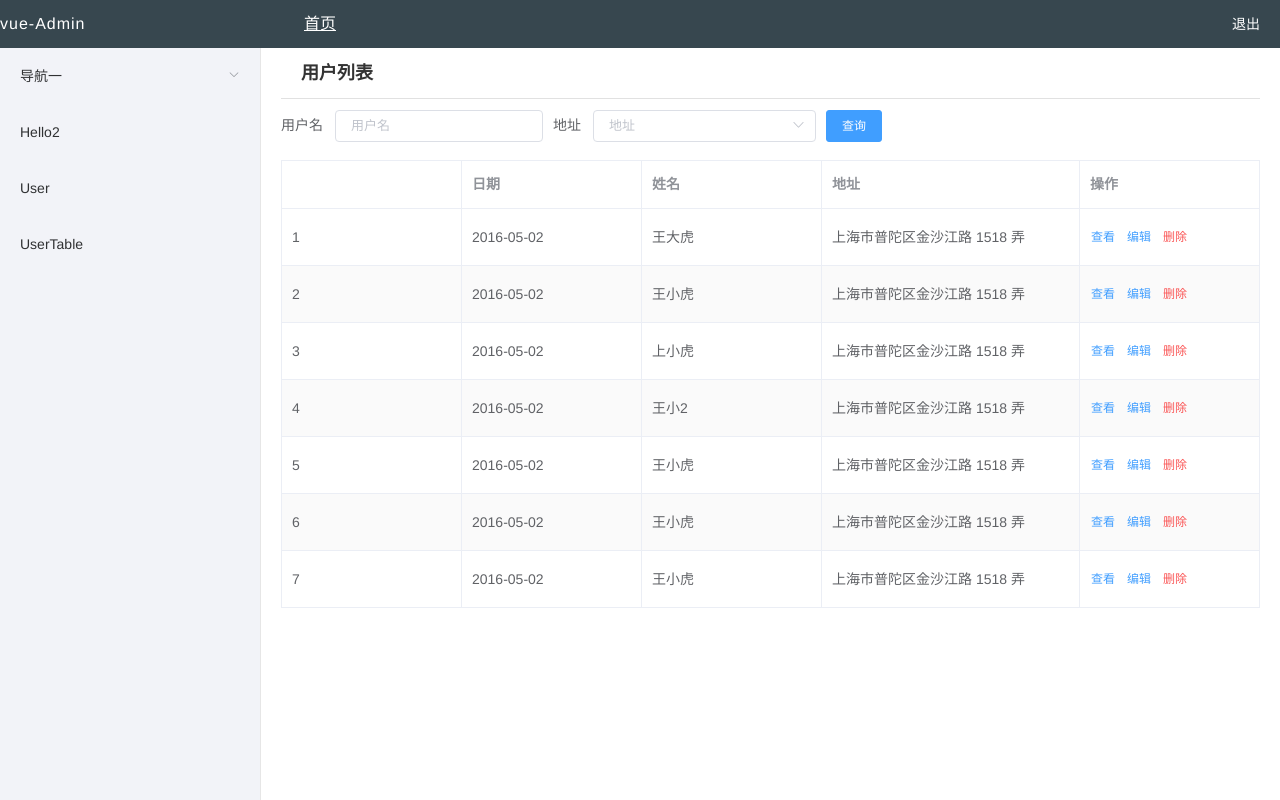
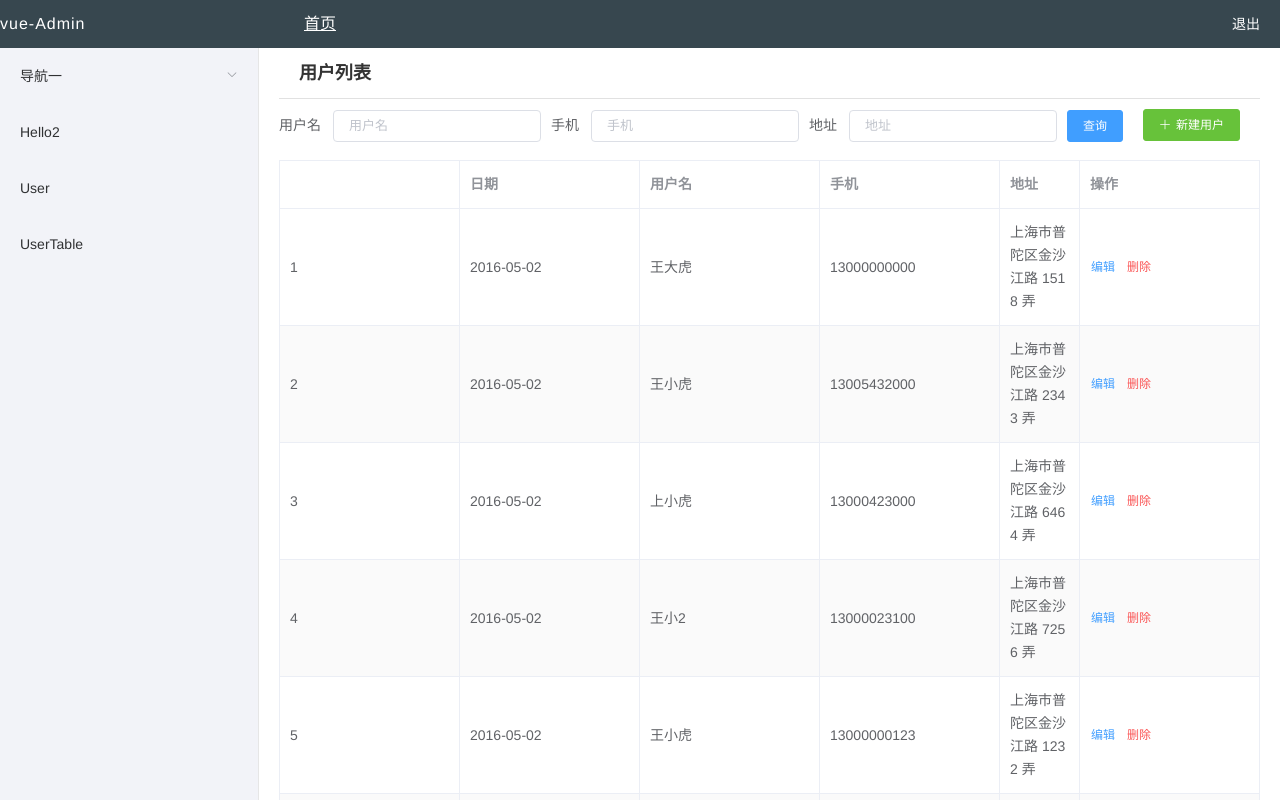
Before and after one commit to believeZJP/vue-tutorial, a Vue app: page /userTable in a window 1280 px wide. Shown: the top 800 px of the page. Built offline with nearby package versions, Linux system fonts and the light colour scheme.

Commit message:
add element-cover css file. add userTable js so query delete modify works fine~

```diff
--- a/src/main.js
+++ b/src/main.js
@@ -6,6 +6,7 @@ import router from './router'
 import 'normalize.css'
 import ElementUI from 'element-ui'
 import 'element-ui/lib/theme-chalk/index.css'
+import '@/style/element-cover.scss'
 import '@/style/index.scss'
 
 Vue.use(ElementUI)
--- /dev/null
+++ b/src/style/element-cover.scss
@@ -0,0 +1,15 @@
+.el-menu{
+    border:none;
+    background-color: transparent;
+}
+
+.el-dialog__body{
+  padding: 0 20px;
+}
+
+.el-form h4{
+  font-size: 16px;
+  padding-bottom: 10px;
+  margin-bottom: 20px;
+  border-bottom: 1px solid #ccc;
+}
--- a/src/style/index.scss
+++ b/src/style/index.scss
@@ -2,10 +2,6 @@ html, body{
     height: 100%;
 }
 
-.el-menu{
-    border:none;
-    background-color: transparent;
-}
 /* scrollbar */
 ::-webkit-scrollbar {
   width: 8px;
@@ -50,6 +46,12 @@ $pxObj: (10p: 10px, 20p: 20px, 30p: 30px, 40p: 40px);
   }
 }
 
+$lrObj: (l: left, r: right);
+@each $n , $v in $lrObj {
+    .f#{$n}{
+        float: $v;
+    }
+}
 
 // 右侧页面总区域
 .page-con-r{
--- a/src/views/UserTable.vue
+++ b/src/views/UserTable.vue
@@ -3,33 +3,53 @@
         <h3>用户列表</h3>
         <el-form :inline="true" :model="searchObj" class="demo-form-inline mt10p" size="small">
         <el-form-item label="用户名">
-            <el-input v-model="searchObj.name" placeholder="用户名"></el-input>
+            <el-input v-model="searchObj.name" placeholder="用户名" @input="onSearch"></el-input>
+        </el-form-item>
+        <el-form-item label="手机" size="small">
+            <el-input v-model="searchObj.tel" placeholder="手机" @input="onSearch"></el-input>
         </el-form-item>
         <el-form-item label="地址" size="small">
-            <el-select v-model="searchObj.address" placeholder="地址">
-            <el-option label="区域一" value="shanghai"></el-option>
-            <el-option label="区域二" value="beijing"></el-option>
-            </el-select>
+            <el-input v-model="searchObj.address" placeholder="地址" @input="onSearch"></el-input>
         </el-form-item>
         <el-form-item>
-            <el-button type="primary" @click="onSubmit" size="small">查询</el-button>
+            <el-button type="primary" @click="onSearch" size="small">查询</el-button>
         </el-form-item>
+        <el-button type="success" @click="showAddDia" class="fr mr20p" size="small" icon="el-icon-plus">新建用户</el-button>
         </el-form>
 
         <el-table :data="tableData" border stripe style="width: 100%">
             <el-table-column type="index" width="180"></el-table-column>
             <el-table-column prop="date" label="日期" width="180"></el-table-column>
-            <el-table-column prop="name" label="姓名" width="180"></el-table-column>
+            <el-table-column prop="name" label="用户名" width="180"></el-table-column>
+            <el-table-column prop="tel" label="手机" width="180"></el-table-column>
             <el-table-column prop="address" label="地址"></el-table-column>
             <el-table-column fixed="right" label="操作" width="180">
                 <template slot-scope="scope">
-                    <el-button @click="handleClick(scope.row)" type="text" size="small">查看</el-button>
-                    <el-button type="text" size="small">编辑</el-button>
+                    <el-button @click="editUser(scope.row)" type="text" size="small">编辑</el-button>
                     <el-button @click="deleConfirm(scope.row)" type="text" size="small" class="del-text-btn">删除</el-button>
                 </template>
             </el-table-column>
         </el-table>
 
+
+        <el-dialog :title = 'editStatus === "add" ? "添加用户" : "修改用户"' :visible.sync="editVisible">
+            <el-form :model="editorUser" class="editor-form" label-position="top">
+                <h4>基本信息</h4>
+                <el-form-item label="用户名">
+                <el-input v-model="editorUser.name" size="small" class="el-input"></el-input>
+                </el-form-item>
+                <el-form-item label="手机号">
+                <el-input v-model="editorUser.tel" size="small"></el-input>
+                </el-form-item>
+                <el-form-item label="地址">
+                <el-input v-model="editorUser.address" auto-complete="off" size="small"></el-input>
+                </el-form-item>
+            </el-form>
+            <div slot="footer" class="dialog-footer">
+                <el-button @click="editVisible = false">取 消</el-button>
+                <el-button type="primary" @click="confirmEdit">确 定</el-button>
+            </div>
+        </el-dialog>
     </div>
 </template>
 <script>
@@ -38,48 +58,99 @@
             return {
                 searchObj: {
                     name: '',
+                    tel: '',
                     address: ''
                 },
-                tableData: [{
+                editStatus: 'add',
+                editVisible: false,
+                editorUser: {
+                    uid: '',
+                    date: '',
+                    name: '',
+                    address: '',
+                    tel: ''
+                },
+                initUser: {
+                    uid: '',
+                    date: '',
+                    name: '',
+                    address: '',
+                    tel: ''
+                },
+                tableData: [],
+                allTableData: [{
+                    uid: 1,
                     date: '2016-05-02',
                     name: '王大虎',
                     address: '上海市普陀区金沙江路 1518 弄',
                     tel: '13000000000'
                 }, {
+                    uid: 2,
                     date: '2016-05-02',
                     name: '王小虎',
-                    address: '上海市普陀区金沙江路 1518 弄',
-                    tel: '13000000000'
+                    address: '上海市普陀区金沙江路 2343 弄',
+                    tel: '13005432000'
                 }, {
+                    uid: 3,
                     date: '2016-05-02',
                     name: '上小虎',
-                    address: '上海市普陀区金沙江路 1518 弄',
-                    tel: '13000000000'
+                    address: '上海市普陀区金沙江路 6464 弄',
+                    tel: '13000423000'
                 }, {
+                    uid: 4,
                     date: '2016-05-02',
                     name: '王小2',
-                    address: '上海市普陀区金沙江路 1518 弄',
-                    tel: '13000000000'
+                    address: '上海市普陀区金沙江路 7256 弄',
+                    tel: '13000023100'
                 }, {
+                    uid: 5,
                     date: '2016-05-02',
                     name: '王小虎',
-                    address: '上海市普陀区金沙江路 1518 弄',
-                    tel: '13000000000'
+                    address: '上海市普陀区金沙江路 1232 弄',
+                    tel: '13000000123'
                 }, {
+                    uid: 6,
                     date: '2016-05-02',
                     name: '王小虎',
-                    address: '上海市普陀区金沙江路 1518 弄',
-                    tel: '13000000000'
+                    address: '上海市普陀区金沙江路 1725 弄',
+                    tel: '13000000345'
                 }, {
+                    uid: 7,
                     date: '2016-05-02',
                     name: '王小虎',
-                    address: '上海市普陀区金沙江路 1518 弄',
-                    tel: '13000000000'
+                    address: '上海市普陀区金沙江路 1645 弄',
+                    tel: '13023400000'
                 }]
             }
         },
+        created () {
+            this.tableData = this.allTableData
+        },
         methods: {
-            onSubmit () {
+            onSearch () {
+                let arr = []
+                this.allTableData.forEach((ele) => {
+                    let s = this.searchObj
+                    let operator = true
+                    if (s.name) {
+                        operator = operator && (ele.name.indexOf(s.name) > -1)
+                    }
+                    if (s.tel) {
+                        operator = operator && (ele.tel.indexOf(s.tel) > -1)
+                    }
+                    if (s.address) {
+                        operator = operator && (ele.address.indexOf(s.address) > -1)
+                    }
+                    if (operator) {
+                        arr.push(ele)
+                    }
+                })
+                this.tableData = arr
+            },
+            showAddDia () {
+                this.editorUser = Object.assign({}, this.initUser)
+                this.editStatus = 'add'
+                this.editVisible = true
             },
             deleConfirm (row) {
                 this.$confirm('删除' + row.name + ', 是否继续?', '提示', {
@@ -87,9 +158,15 @@
                     cancelButtonText: '取消',
                     type: 'warning'
                 }).then(() => {
-                    this.tableData.filter(name => {
-                        return ''
+                    let newArr = []
+                    console.log(this.tableData)
+                    this.tableData.forEach(temp => {
+                        if (temp.uid !== row.uid) {
+                            newArr.push(temp)
+                        }
                     })
+                    this.tableData = newArr
+                    console.log(this.tableData)
                     this.$message({
                         type: 'success',
                         message: '删除成功!'
@@ -100,6 +177,41 @@
                         message: '已取消删除'
                     })
                 })
+            },
+            editUser (row) {
+                // this.editorUser = row
+                this.editorUser = Object.assign({}, row)
+                this.editStatus = 'edit'
+                this.editVisible = true
+            },
+            confirmEdit () {
+                if (this.editStatus === 'add') {
+                    // 添加用户
+                    let newUser = Object.assign({}, this.editorUser)
+                    newUser['uid'] = this.allTableData.length + 1
+                    // this.tableData.push(this.editorUser)
+                    this.allTableData.push(newUser)
+                    this.editorUser = Object.assign({}, this.initUser)
+                    this.$message({
+                        type: 'success',
+                        message: '添加成功!'
+                    })
+                } else {
+                    // 修改用户
+                    this.tableData.forEach((ele, i) => {
+                        if (ele.uid === this.editorUser.uid) {
+                            // this.tableData[i] = this.editorUser
+                            // 这里好不容易才找到这句话可以更新
+                            // 直接查找数组元素并替换，发现列表里的值不会更新
+                            this.$set(this.tableData, i, this.editorUser)
+                        }
+                    })
+                    this.$message({
+                        type: 'success',
+                        message: '修改成功!'
+                    })
+                }
+                this.editVisible = false
             }
         }
     }
@@ -115,4 +227,10 @@
         padding-left: 20px;
         border-bottom: 1px solid #e1e1e1;
     }
+    .editor-form .el-input{
+        max-width:664px;
+    }
+    .el-form-item{
+        margin-bottom: 0px;
+    }
 </style>
```
